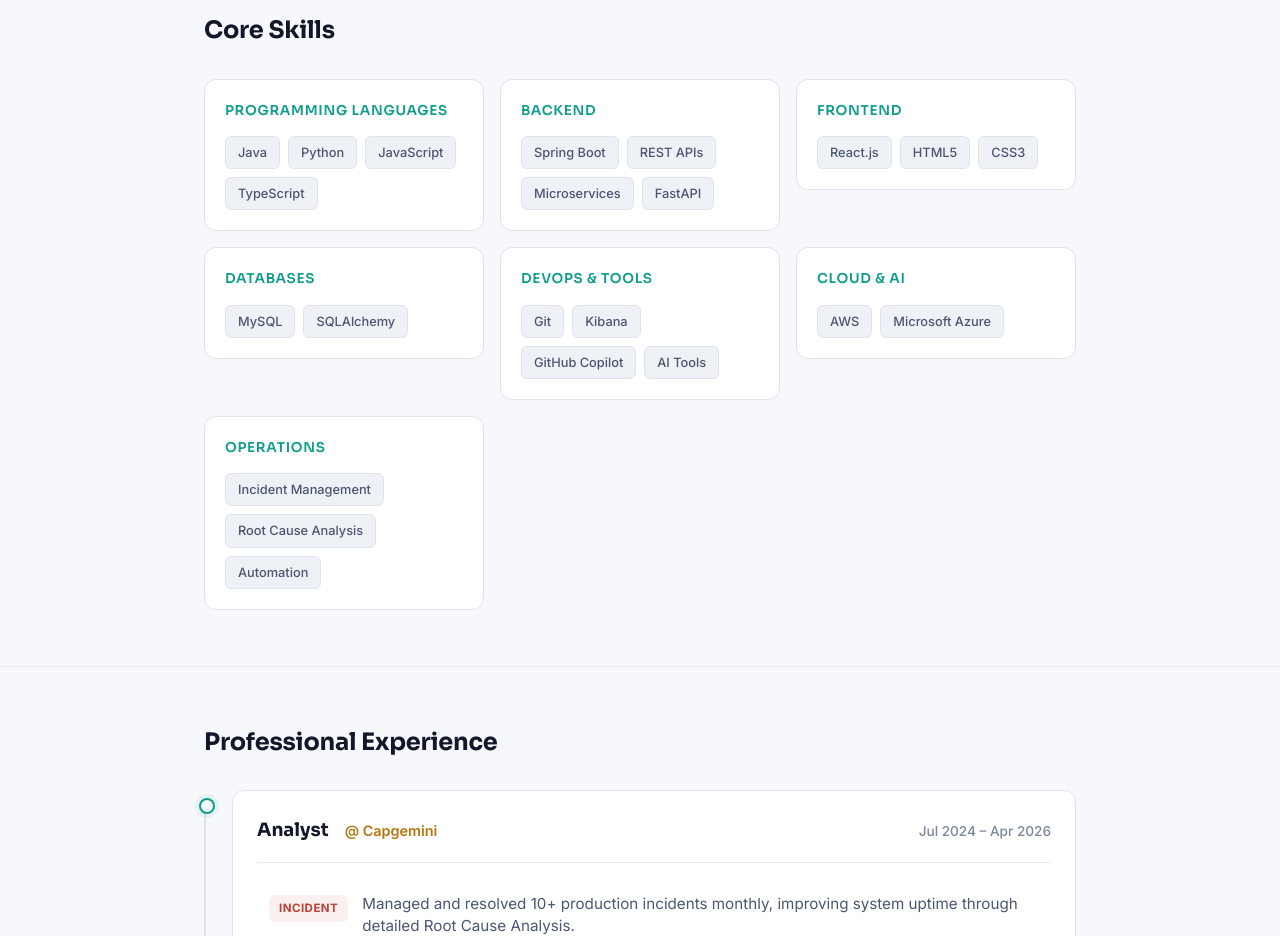
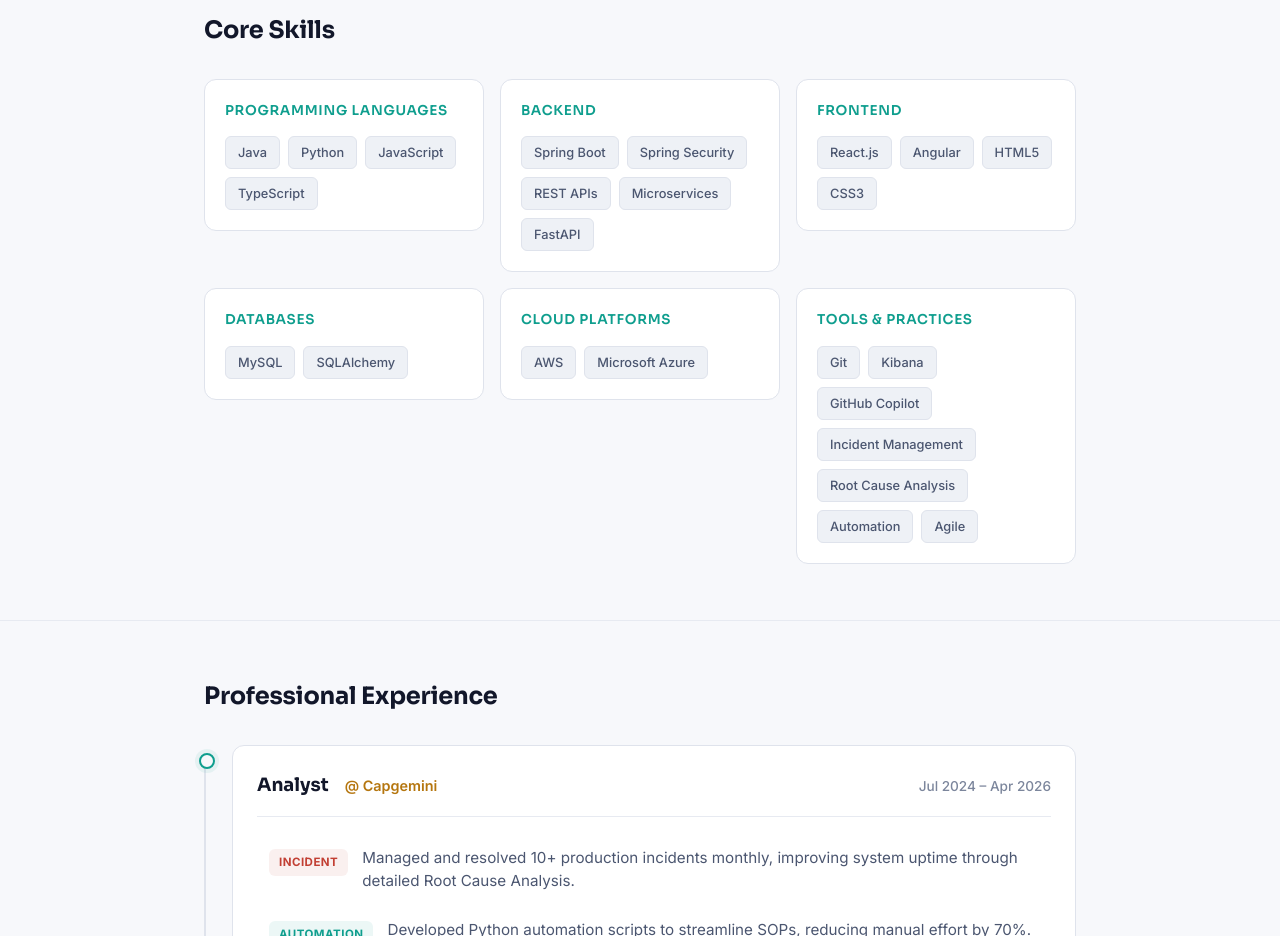
Before and after one commit to saravanansaranraj27/portfolio-website, a React (Vite) app: page / in a window 1280 px wide. Shown: the part 800-1736 px from the top of the page. Built offline with nearby package versions, Linux system fonts and the light colour scheme.

Commit message:
Update portfolio with new projects and UI

```diff
--- a/src/App.jsx
+++ b/src/App.jsx
@@ -171,18 +171,31 @@ const App = () => {
     },
     {
       category: "Backend",
-      items: ["Spring Boot", "REST APIs", "Microservices", "FastAPI"],
+      items: [
+        "Spring Boot",
+        "Spring Security",
+        "REST APIs",
+        "Microservices",
+        "FastAPI",
+      ],
     },
-    { category: "Frontend", items: ["React.js", "HTML5", "CSS3"] },
+    { category: "Frontend", items: ["React.js", "Angular", "HTML5", "CSS3"] },
     { category: "Databases", items: ["MySQL", "SQLAlchemy"] },
     {
-      category: "DevOps & Tools",
-      items: ["Git", "Kibana", "GitHub Copilot", "AI Tools"],
+      category: "Cloud Platforms",
+      items: ["AWS", "Microsoft Azure"],
     },
-    { category: "Cloud & AI", items: ["AWS", "Microsoft Azure"] },
     {
-      category: "Operations",
-      items: ["Incident Management", "Root Cause Analysis", "Automation"],
+      category: "Tools & Practices",
+      items: [
+        "Git",
+        "Kibana",
+        "GitHub Copilot",
+        "Incident Management",
+        "Root Cause Analysis",
+        "Automation",
+        "Agile",
+      ],
     },
   ];
 
```
